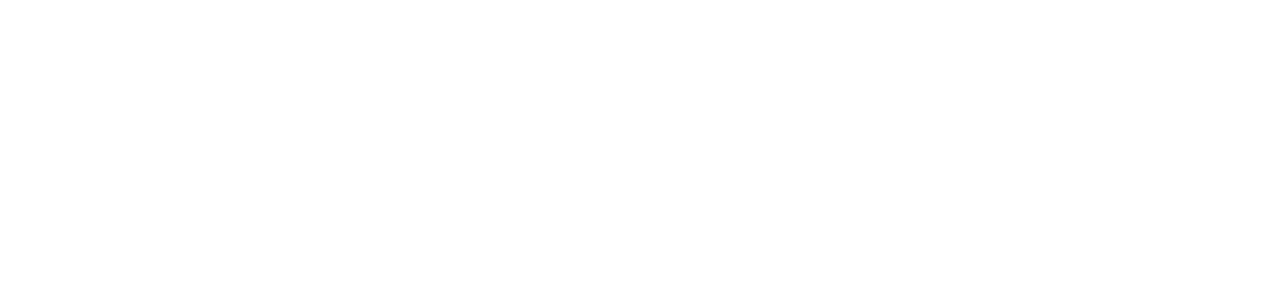
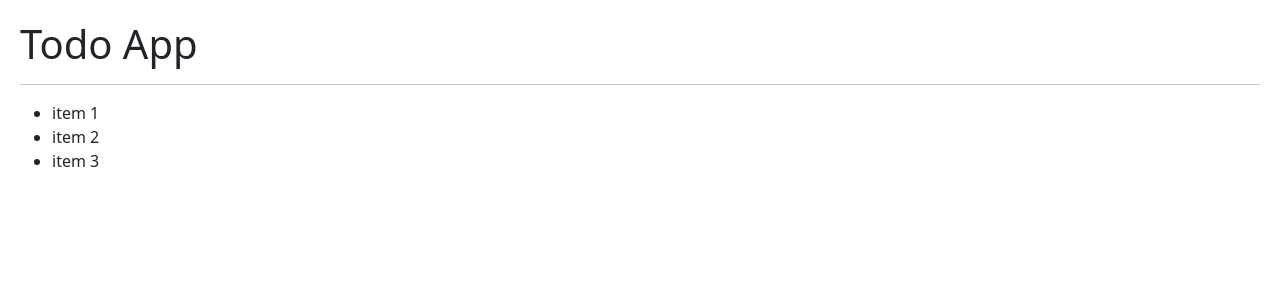
Before and after one commit to pauloosilas/react-mini-projects, a React (Vite) app in the folder hook-app/: page / in a window 1280 px wide. Shown: the top 300 px of the page. Built offline with nearby package versions, Linux system fonts and the light colour scheme.

Commit message:
todoReducer - useReducer

```diff
--- /dev/null
+++ b/hook-app/src/08-useReducer/TodoApp.jsx
@@ -0,0 +1,33 @@
+import { useReducer } from "react"
+import { todoReducer } from "./todoReducer";
+
+const initialState = [
+    {
+        id: new Date().getTime(),
+        description: 'Coletar a pedra da alma',
+        done: false
+    },
+    {
+        id: new Date().getTime() * 3,
+        description: 'Coletar a pedra da alma',
+        done: false
+    }
+]
+
+export const TodoApp = () => {
+
+    const[state, dispatch] = useReducer(todoReducer, initialState);
+
+    return(
+        <>
+            <h1>Todo App</h1>
+            <hr />
+
+            <ul>
+                <li>item 1</li>
+                <li>item 2</li>
+                <li>item 3</li>
+            </ul>
+        </>
+    )
+}
--- /dev/null
+++ b/hook-app/src/08-useReducer/todoReducer.js
@@ -0,0 +1,11 @@
+export const todoReducer = (initialState = [], action) => {
+
+    switch(action.type){
+        case 'ABC':
+            throw new Error('Action.type = ABC não está implementada');
+
+        default:
+            return initialState;
+    }
+
+}
--- a/hook-app/src/main.jsx
+++ b/hook-app/src/main.jsx
@@ -1,6 +1,7 @@
 import React from 'react'
 import ReactDOM from 'react-dom/client'
 
+import './index.css'
 //import { HooksApp } from './HooksApp.jsx'
 //import { CounterWithCustomHook } from './01-useState/CounterWithCustomHook.jsx'
 //import { SimpleForm } from './02-useEffect/SimpleForm.jsx'
@@ -8,11 +9,12 @@
 //import { MultipleCustomHooks } from './03-examples/MultipleCustomHooks.jsx'
 //import { FocusScreen } from './04-useRef/FocusScreem.jsx'
 
-import './08-useReducer/intro-reducer';
-import './index.css'
+//import './08-useReducer/intro-reducer';
+
+import { TodoApp } from './08-useReducer/TodoApp'
 
 ReactDOM.createRoot(document.getElementById('root')).render(
   //<React.StrictMode>
-  //  <FocusScreen />
+    <TodoApp />
  //</React.StrictMode>,
 )
```
